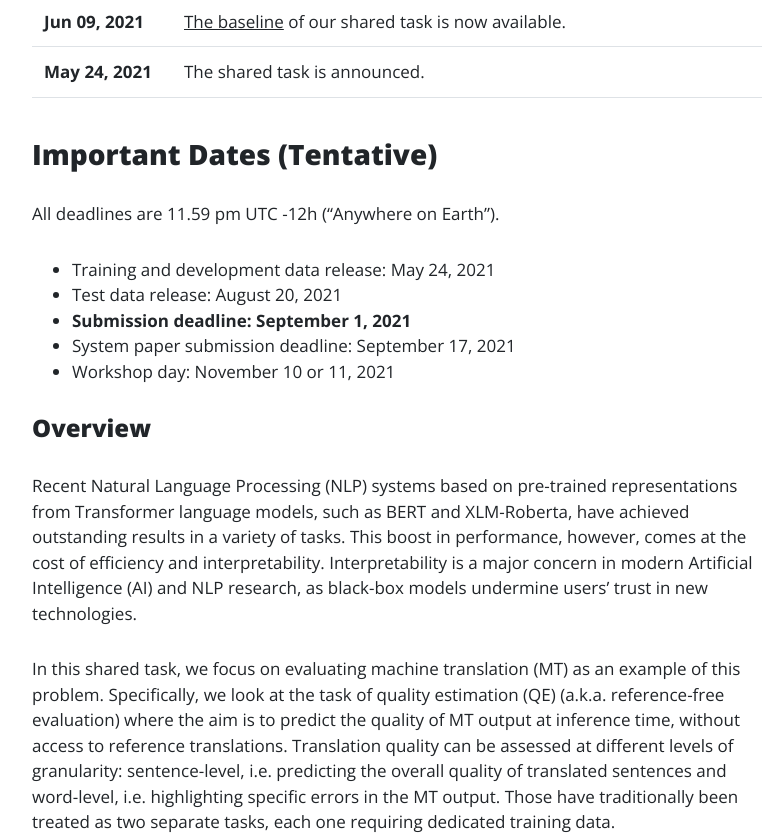
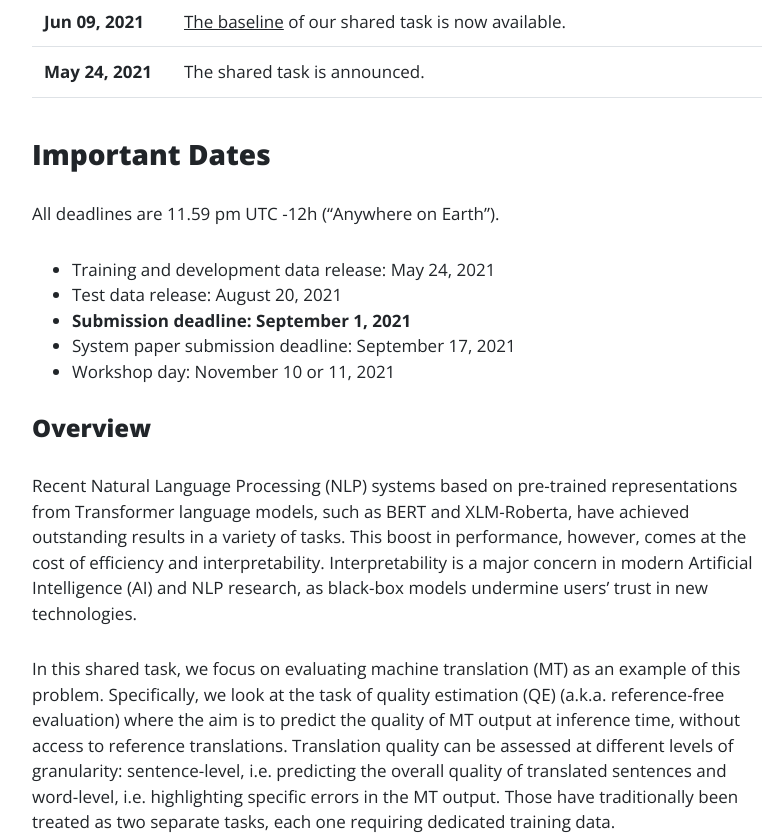
Before and after one commit to eval4nlp/eval4nlp.github.io, a website: page sharedtask.html in a window 1280 px wide. Shown: the part 840-1678 px from the top of the page, without its empty margins (243-1026 px from the left). Drawn offline with nearby package versions, Linux system fonts and the light colour scheme.

Commit message:
Remove "Tentative" from shared task descriptions

```diff
--- a/sharedtask.html
+++ b/sharedtask.html
@@ -94,7 +94,7 @@
             <tr><th scope="row" style="width: 140px;"></th><td></td></tr>
           </tbody>
         </table>
-        <h3>Important Dates (Tentative)</h3>
+        <h3>Important Dates</h3>
         <p>All deadlines are 11.59 pm UTC -12h (“Anywhere on Earth”).
           <ul>
             <li>Training and development data release: May 24, 2021</li>
```
